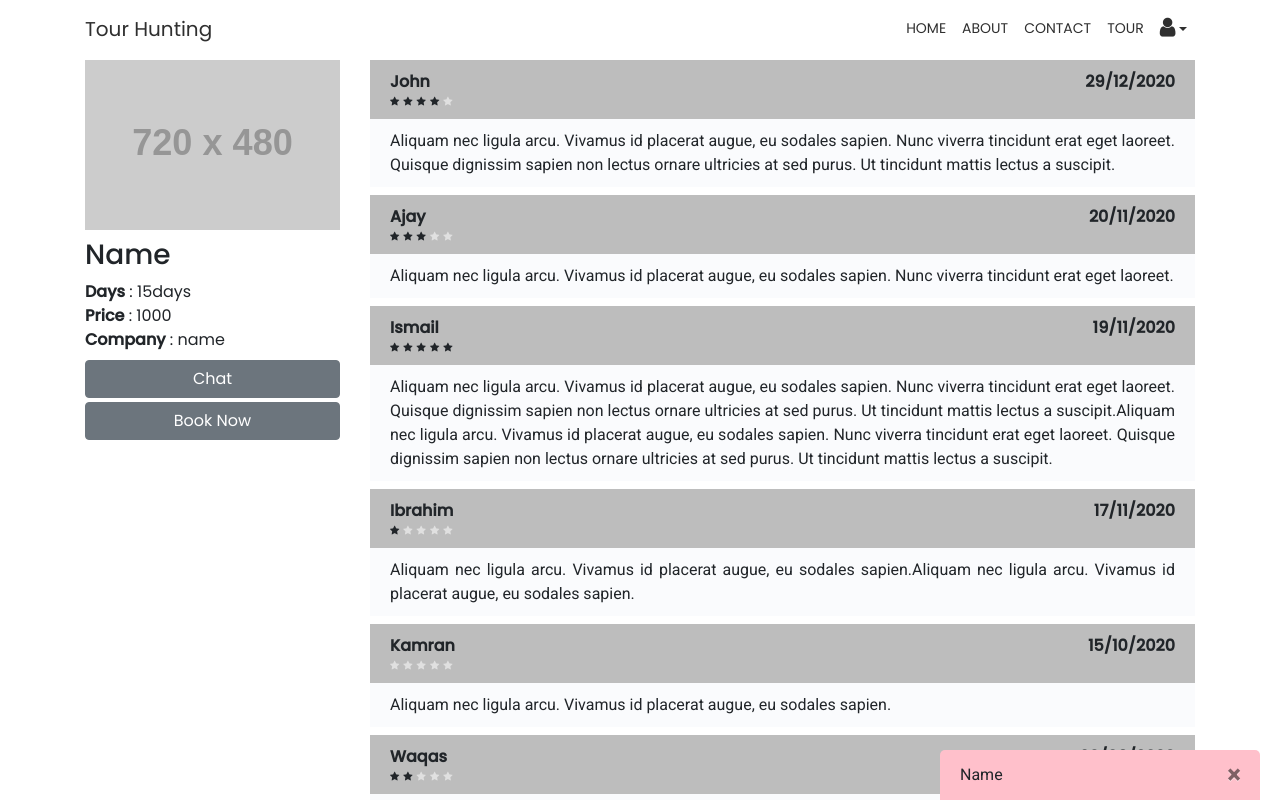
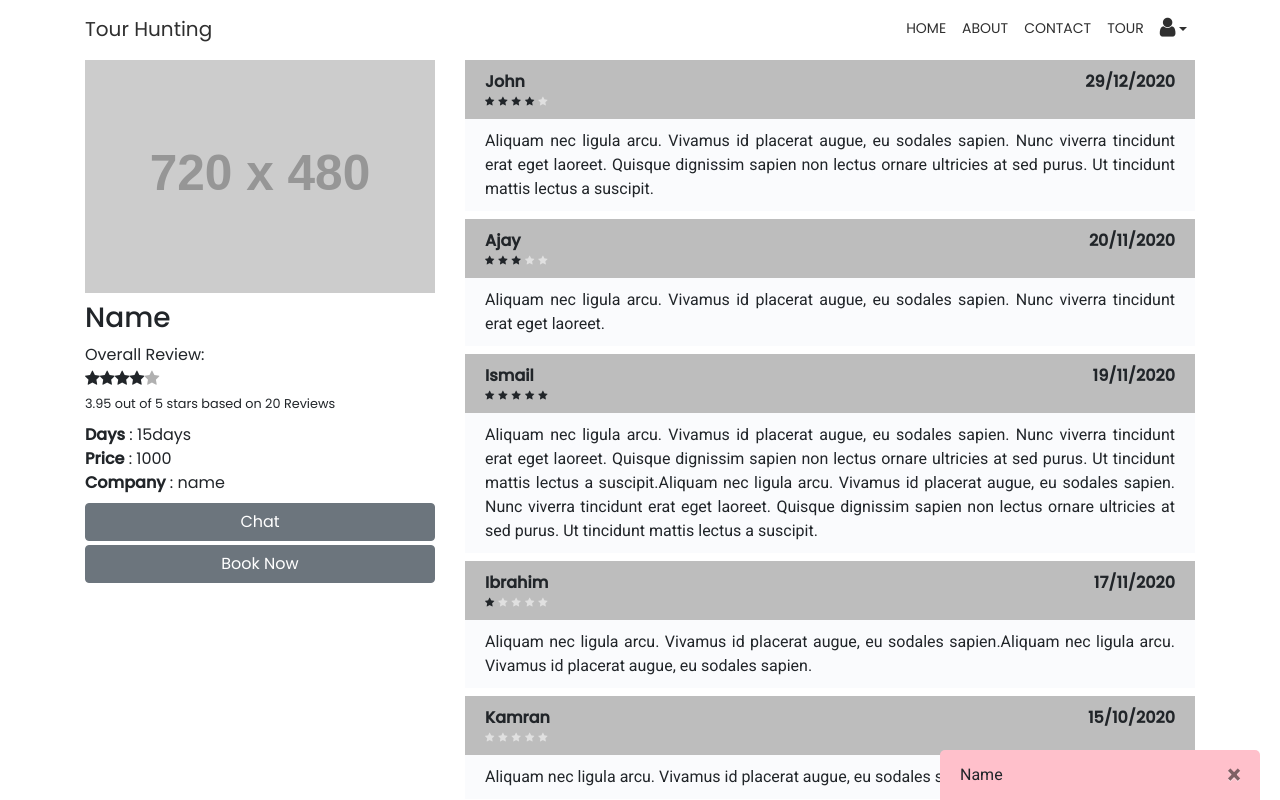
Before and after one commit to dev-mabdulrehman/FYP, a React (Create React App) app: page /tour/single/1 in a window 1280 px wide. Shown: the top 800 px of the page. Built offline with nearby package versions, Linux system fonts and the light colour scheme.

Commit message:
Layout Modified

```diff
--- a/src/views/SingleTour.js
+++ b/src/views/SingleTour.js
@@ -19,13 +19,23 @@ export class SingleTour extends Component {
 				<NavbarUser />
 				<Container style={{ margin: "60px auto" }}>
 					<Row>
-						<Col md={4} lg={3}>
+						<Col md={5} lg={4}>
 							<img
 								src={`https://dummyimage.com/720x480/000/fff`}
 								className="img-fluid"
 							/>
 							<div className="detail mt-2" style={{ fontFamily: "Poppins" }}>
 								<h3>Name</h3>
+								<div className="mb-2">
+									<p className="m-0">Overall Review:</p>
+									<i className="fa fa-star"></i>
+									<i className="fa fa-star"></i>
+									<i className="fa fa-star"></i>
+									<i className="fa fa-star"></i>
+									<i className="fa fa-star" style={{ color: "#b0b0b0" }}></i>
+									<br />
+									<small>3.95 out of 5 stars based on 20 Reviews</small>
+								</div>
 								<p className="m-0">
 									<b>Days</b> : 15days
 								</p>
@@ -44,7 +54,7 @@ export class SingleTour extends Component {
 								<Button className="w-100 mt-1 mb-1 mb-md-0">Book Now</Button>
 							</div>
 						</Col>
-						<Col md={8} lg={9}>
+						<Col md={7} lg={8}>
 							<Review
 								stars={4}
 								clientName="John"
```
